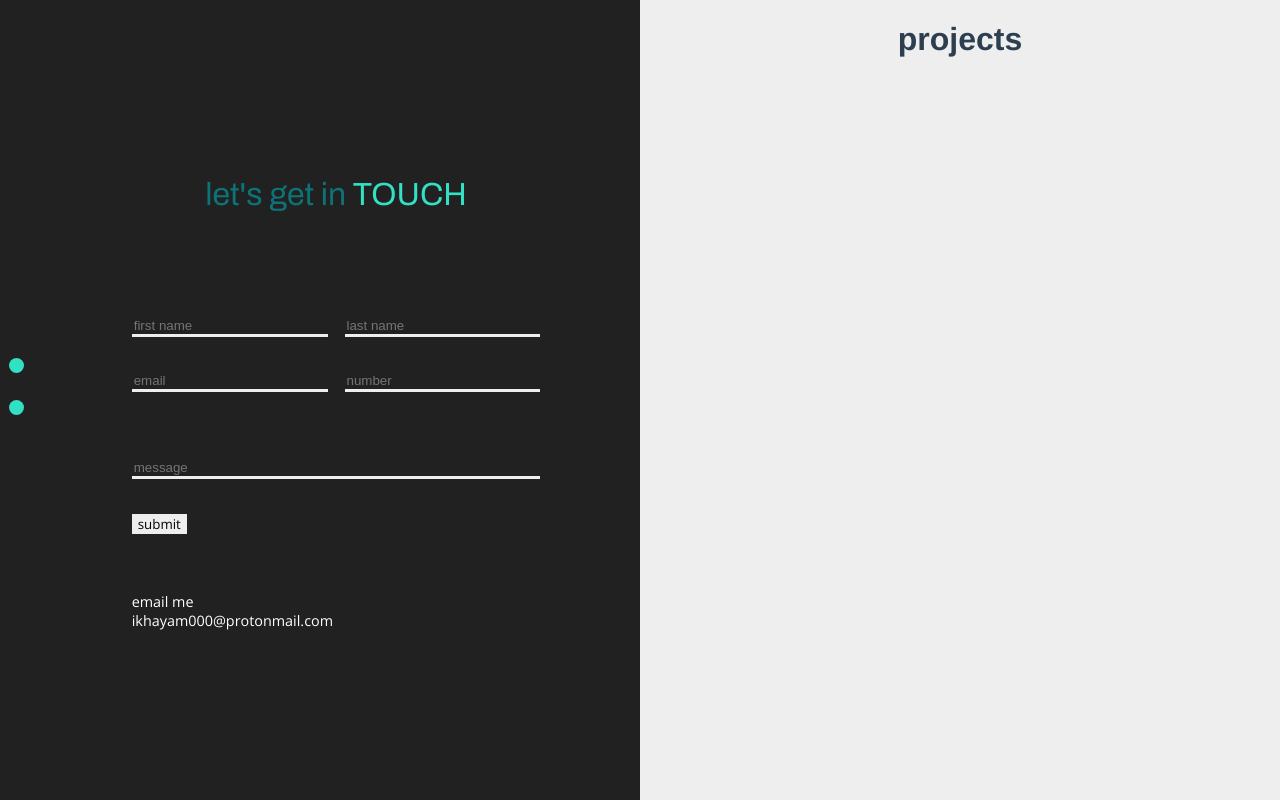
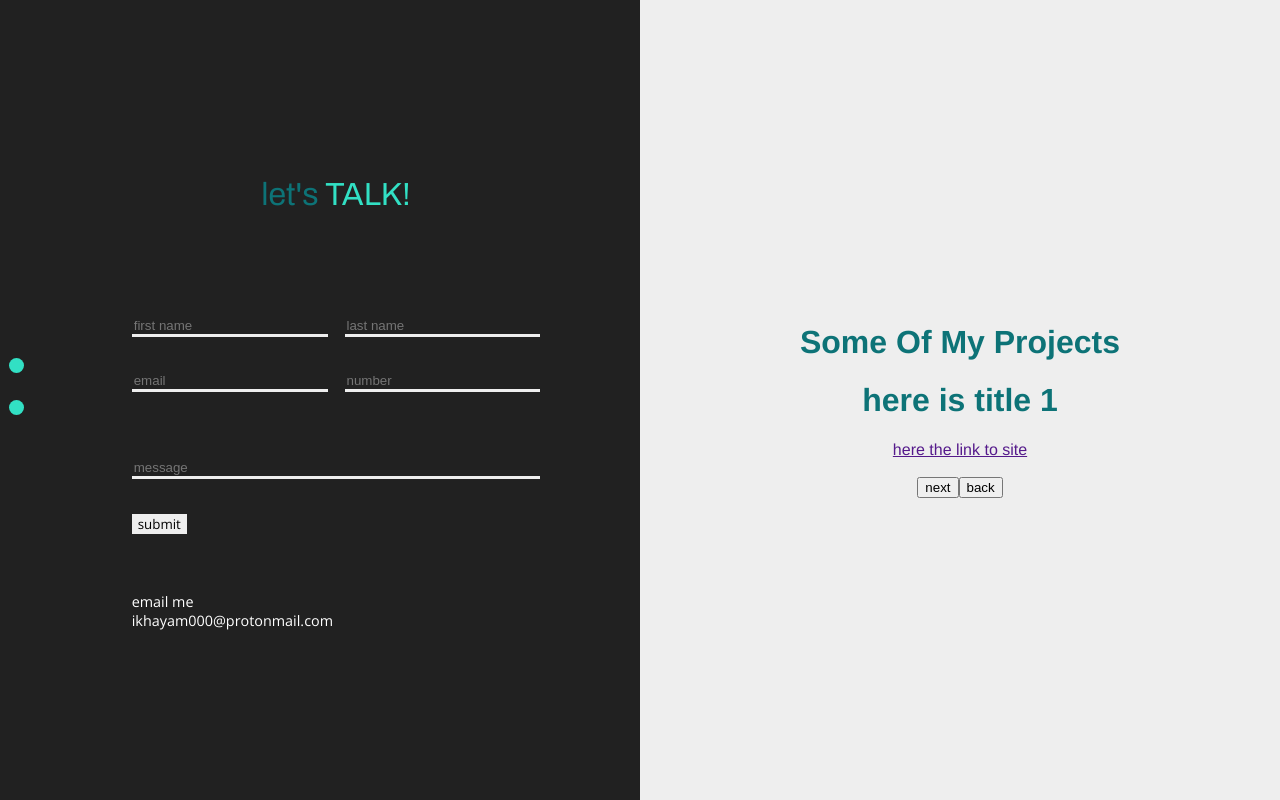
Before and after one commit to cyla00/portfolioV2, a Vue app in the folder client/: page / in a window 1280 px wide. Both pictures are taken after a click on the button 16 px from the left and 407 px from the top of the page. Built offline with nearby package versions, Linux system fonts and the light colour scheme.

Commit message:
project side start

```diff
--- a/client/public/index.html
+++ b/client/public/index.html
@@ -4,7 +4,7 @@
     <meta charset="utf-8">
     <meta http-equiv="X-UA-Compatible" content="IE=edge">
     <meta name="viewport" content="width=device-width,initial-scale=1.0">
-    <link rel="icon" href="">
+    <link rel="icon" href="icon.png">
     <link rel="stylesheet" href="https://fonts.googleapis.com/css?family=Archivo|Open+Sans">
     <title>IKportfolio</title>
   </head>
--- a/client/src/App.vue
+++ b/client/src/App.vue
@@ -27,6 +27,7 @@ body{
   font-family: Avenir, Helvetica, Arial, sans-serif;
   -webkit-font-smoothing: antialiased;
   -moz-osx-font-smoothing: grayscale;
+  background: #eeeeee;
   text-align: center;
   color: #2c3e50;
   display: grid;
--- a/client/src/components/AboutSection.vue
+++ b/client/src/components/AboutSection.vue
@@ -40,7 +40,7 @@ export default{
 
         <div id="form-wrapper">
 
-            <h1 id="form-title">let's get in <span class="custom-title">touch</span></h1>
+            <h1 id="form-title">let's <span class="custom-title">talk!</span></h1>
 
             <div class="form-fields">
                 <input type="text" name="first-name" id="" placeholder="first name">
--- a/client/src/components/ProjectsSection.vue
+++ b/client/src/components/ProjectsSection.vue
@@ -1,15 +1,59 @@
 <script lang="ts">
-
+export default{
+    data() {
+        return{
+            projects: [],
+            slideIndex: 0,
+        }
+    },
+    mounted() {
+        this.fetchProjects();
+    },
+    methods: {
+        fetchProjects: () => {
+            // call the api with json content
+        },
+        next: (slideIndex) => {
+            slideIndex += 1
+        },
+        back: (slideIndex) => {
+            slideIndex -= 1
+        },
+    },
+}
 </script>
 
 <template>
     <div id="projects-wrapper">
-        <h1>projects</h1>
+        <h1>Some Of My Projects</h1>
+        <div id="slider">
+
+            <div class="item">
+                <h1>here is title 1</h1>
+                <img src="" alt="">
+                <a href="">here the link to site</a>
+                <div id="slider-techstack">
+                    <img src="" alt="">
+                    <img src="" alt="">
+                    <img src="" alt="">
+                </div>
+            </div>
+
+        </div>
+
+        <button id="next" @click="next()">next</button>
+        <button id="back" @click="back()">back</button>
     </div>
 </template>
 
 <style scoped>
 #projects-wrapper{
     background: #eeeeee;
+    margin: auto;
 }
+
+#projects-wrapper h1{
+    color: #0D7377;
+}
+
 </style>
```
Also changed, not shown: client/public/icon.png (added).
